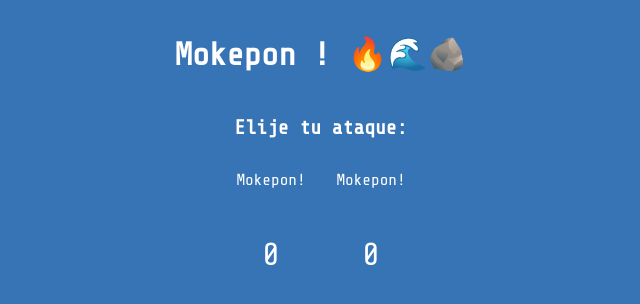
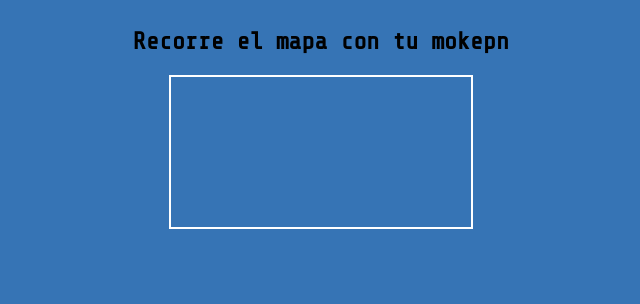
Before and after one commit to dvlooper0/Mokepon, a plain HTML site: page index.html in a window 1280 px wide. Both pictures are taken after a click on the button "Seleccionar". Shown: the whole page, without its empty margins (319-959 px from the left). Drawn offline with nearby package versions, Linux system fonts and the light colour scheme.

Commit message:
Inicio de clases con Canvas

```diff
--- a/index.html
+++ b/index.html
@@ -16,6 +16,11 @@
         </div>
 
         <button id="boton-mascota">Seleccionar</button>
+    </section>
+
+    <section id="ver-mapa">
+        <h1 class="tittle">Recorre el mapa con tu mokepn</h1>
+        <canvas id="mapa"></canvas>
     </section>
 
     <section id="seleccionar-ataque">
--- a/js/mokepon.js
+++ b/js/mokepon.js
@@ -15,6 +15,9 @@ const ataqueDelJugador = document.getElementById('ataque-del-jugador')
 const ataqueDelEnemigo = document.getElementById('ataque-del-enemigo')
 const contenedorTarjetas=document.getElementById('contenedorTarjetas')
 const contenedorAtaques = document.getElementById('contenedorAtaques')
+
+const sectionVerMapa=document.getElementById('ver-mapa')
+const mapa=document.getElementById('mapa')
 
 let mokepones=[]
 let ataqueJugador=[]
@@ -42,6 +45,8 @@ let victoriasEnemigo=0
 
 let vidasJugador=3
 let vidasEnemigo=3
+
+let lienzo=mapa.getContext("2d")
 
 class Mokepon{
     constructor(nombre, foto, vida){
@@ -85,6 +90,7 @@ mokepones.push(hipodoge,capipepo,ratigueya)
 
 function iniciarJuego(){
     sectionSeleccionarAtaque.style.display='none'
+    sectionVerMapa.style.display='none'
 
     mokepones.forEach(
 
@@ -111,8 +117,18 @@ function iniciarJuego(){
 }
 
 function selecionarMascotaJugador(){
-    sectionSeleccionarAtaque.style.display='flex'
+
     sectionSeleccionarMascota.style.display='none'
+    //sectionSeleccionarAtaque.style.display='flex'
+    sectionVerMapa.style.display='flex'
+    let imagenDeCapipepo=new Image()
+    imagenDeCapipepo.src=capipepo.foto
+    lienzo.drawImage(
+        imagenDeCapipepo,
+        20,
+        40,
+        100,
+        100)
 
     if(inputHipodoge.checked){
         spanMascotaJugador.innerHTML=inputHipodoge.id
--- a/styles.css
+++ b/styles.css
@@ -100,6 +100,16 @@ input:checked + label{
     align-items:center;
 }
 
+#ver-mapa{
+    flex-direction:column;
+    align-items:center;
+    justify-content:center;
+}
+
+#mapa{
+    border:2px solid white;
+}
+
 @media (max-width: 360px){
     .tarjetas, .tarjetas-ataques{
         flex-direction:column;
```
